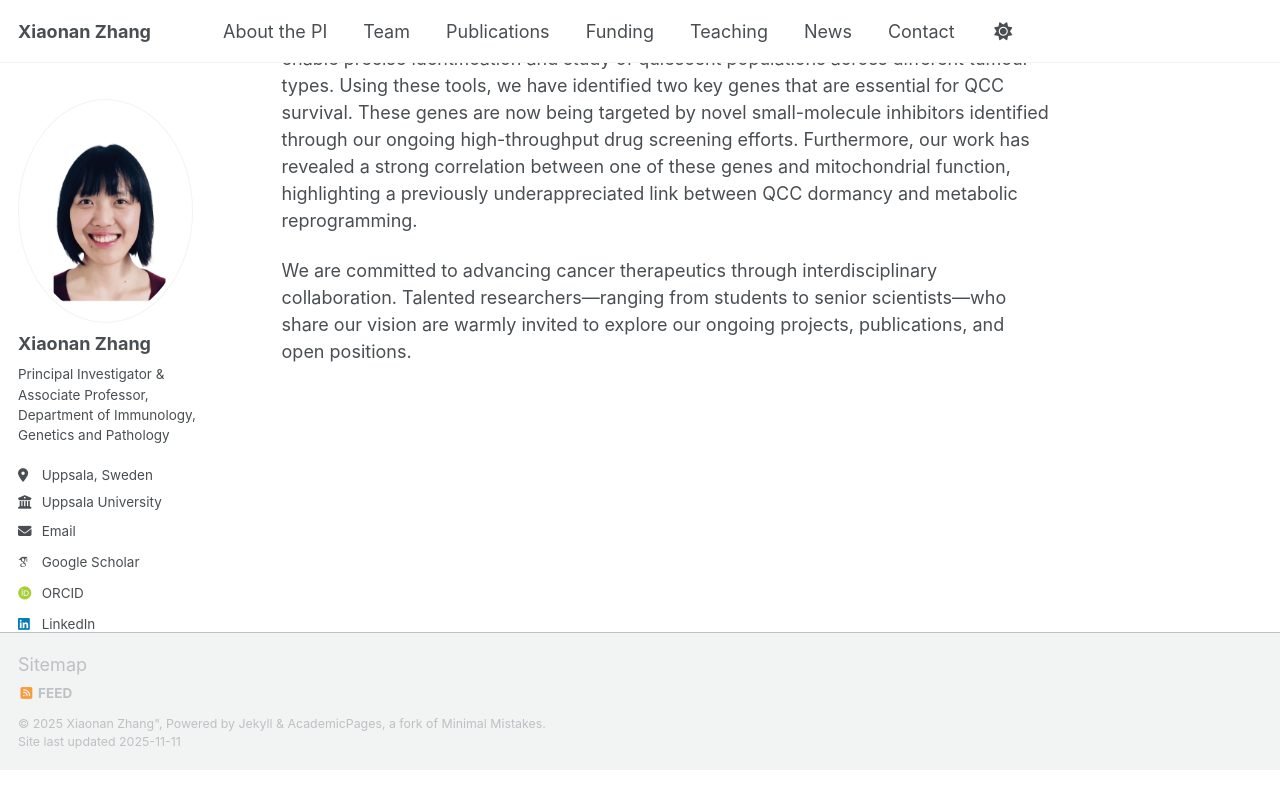
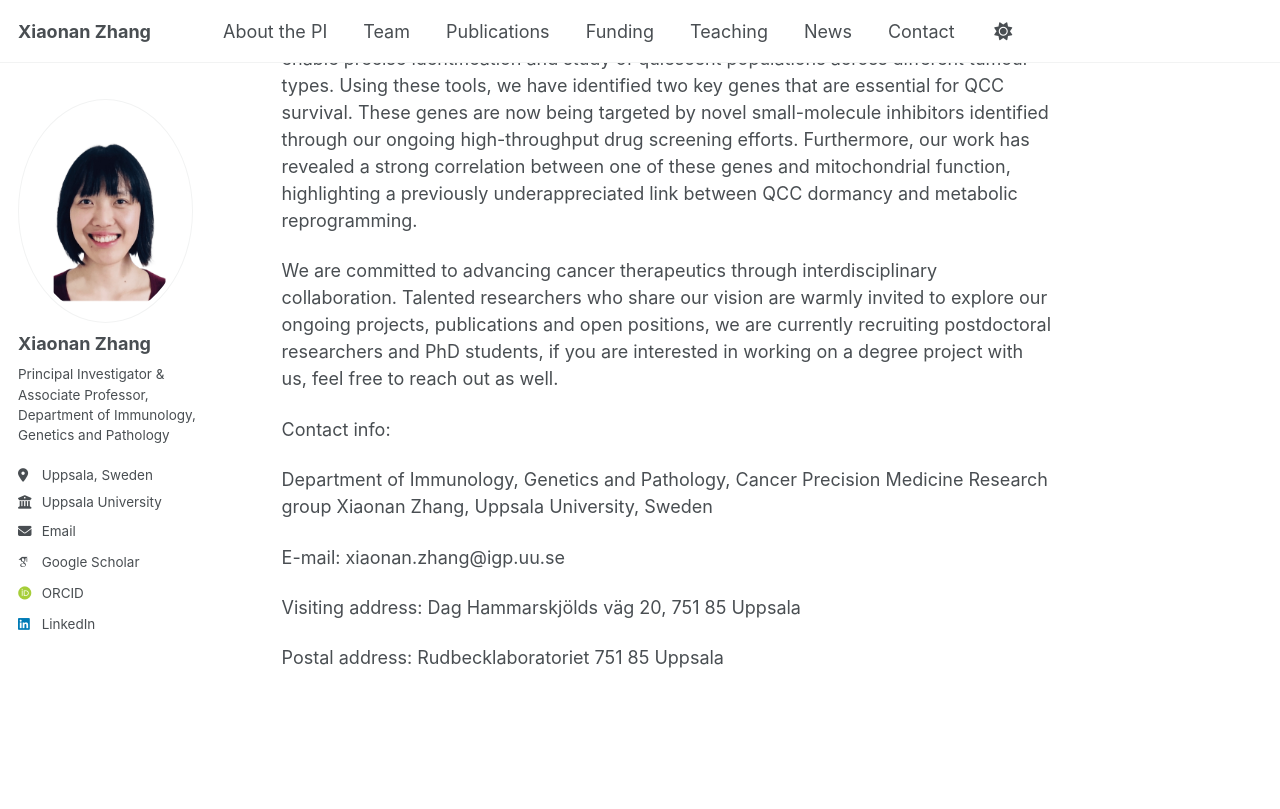
Before and after one commit to Xiaonanzhanglab/XLab, a Jekyll site: the page built from _pages/about.md, in a window 1280 px wide and 900 px high, scrolled down 575 px. Shown: the top 809 px of the window. Built offline with Jekyll 4.4.1, drawn with Linux system fonts in a browser that asks for light colours; some web fonts are replaced; a script that is not in the unit is left out; before the commit the page ends 1345 px from its top, so only the background shows below that.

Commit message:
Update about.md

```diff
--- a/_pages/about.md
+++ b/_pages/about.md
@@ -13,4 +13,20 @@ Despite significant advances in cancer therapy, recurrence in solid tumours rema
 
 To overcome these limitations, we have developed several QCC-reporter cell models that enable precise identification and study of quiescent populations across different tumour types. Using these tools, we have identified two key genes that are essential for QCC survival. These genes are now being targeted by novel small-molecule inhibitors identified through our ongoing high-throughput drug screening efforts. Furthermore, our work has revealed a strong correlation between one of these genes and mitochondrial function, highlighting a previously underappreciated link between QCC dormancy and metabolic reprogramming.
 
-We are committed to advancing cancer therapeutics through interdisciplinary collaboration. Talented researchers—ranging from students to senior scientists—who share our vision are warmly invited to explore our ongoing projects, publications, and open positions.
+We are committed to advancing cancer therapeutics through interdisciplinary collaboration. Talented researchers who share our vision are warmly invited to explore our ongoing projects, publications and open positions, we are currently recruiting postdoctoral researchers and PhD students, if you are interested in working on a degree project with us, feel free to reach out as well.
+
+Contact info:
+
+Department of Immunology, Genetics and Pathology, Cancer Precision Medicine
+Research group Xiaonan Zhang, Uppsala University, Sweden
+
+E-mail:
+xiaonan.zhang@igp.uu.se
+
+Visiting address:
+Dag Hammarskjölds väg 20,
+751 85 Uppsala
+
+Postal address:
+Rudbecklaboratoriet
+751 85 Uppsala
```
